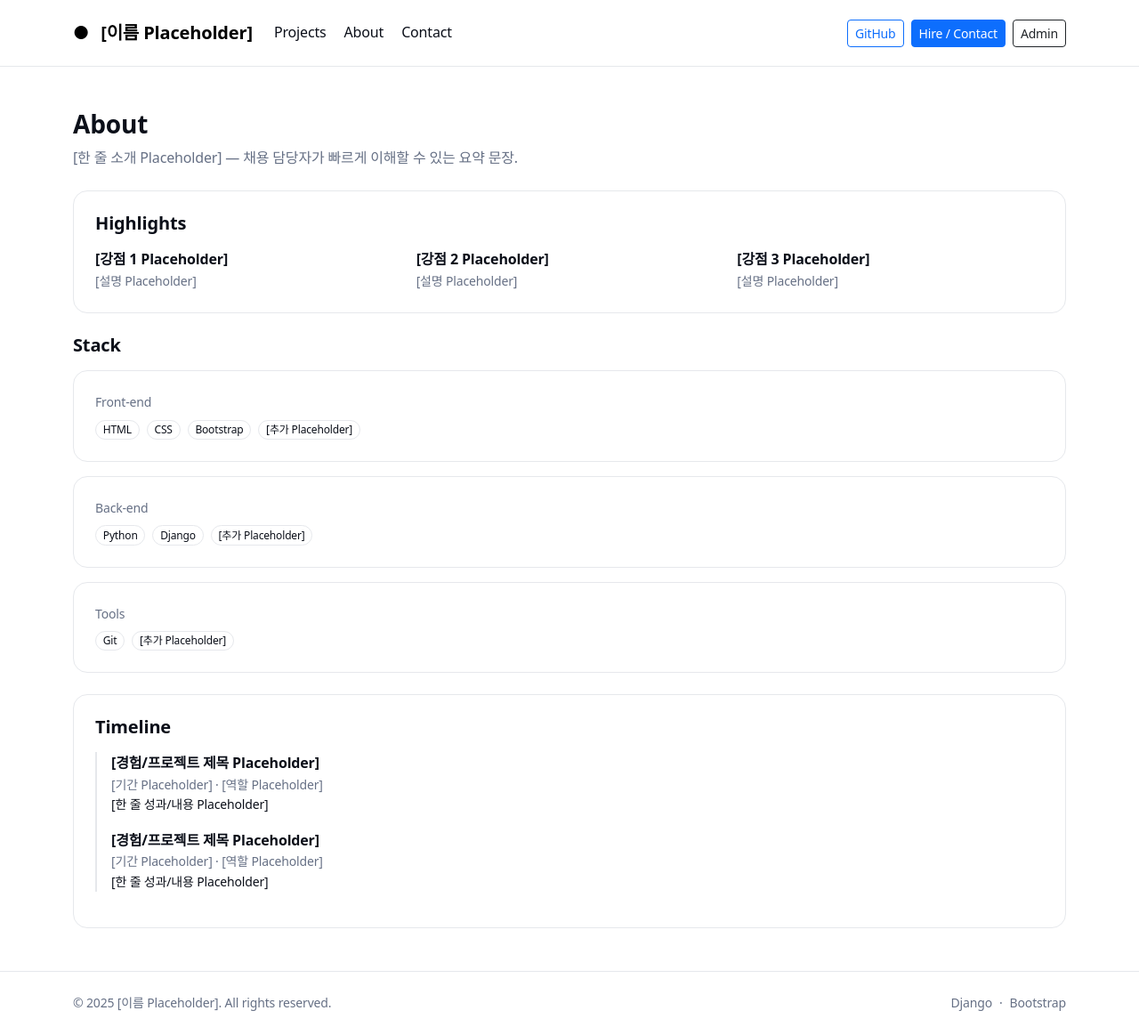
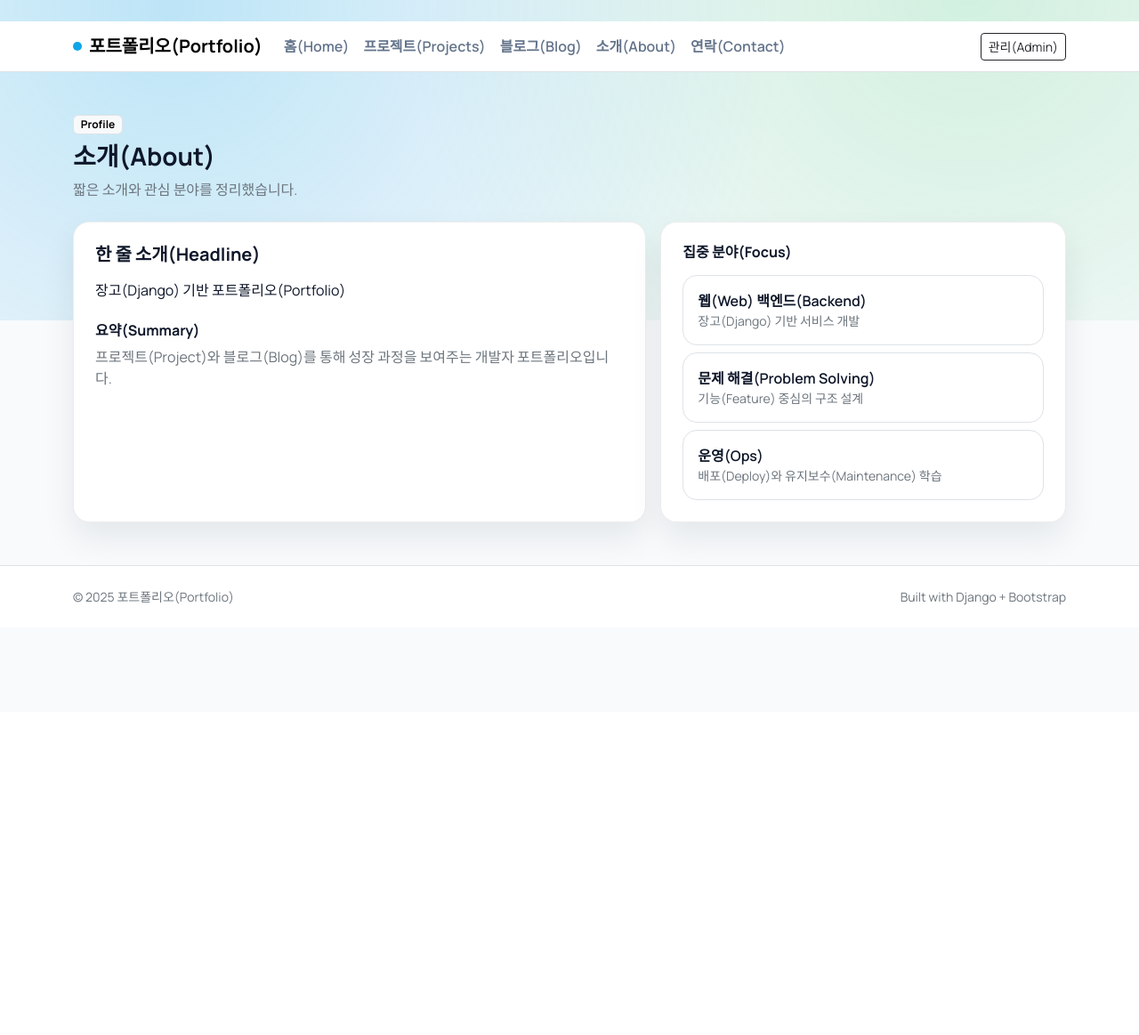
Before and after one commit to jimin-vision/vision_jimin_django, a Django app: page /about/ in a window 1280 px wide. Shown: the whole page at 89% size. After the commit the page ends 680 px from the top, so only its background shows below. Run offline with Django 5.2, Linux system fonts and the light colour scheme.

Commit message:
리메이크
기존에 있던 모든걸 갈아엎고
새로운 ui와 스타일로 재구성

```diff
--- a/blog/templates/blog/base.html
+++ b/blog/templates/blog/base.html
@@ -3,136 +3,120 @@
 <head>
   <meta charset="utf-8" />
   <meta name="viewport" content="width=device-width, initial-scale=1" />
+
+  <link rel="preconnect" href="https://fonts.googleapis.com">
+  <link rel="preconnect" href="https://fonts.gstatic.com" crossorigin>
+  <link href="https://fonts.googleapis.com/css2?family=Manrope:wght@400;600;700&display=swap" rel="stylesheet">
   <link href="https://cdn.jsdelivr.net/npm/bootstrap@5.3.3/dist/css/bootstrap.min.css" rel="stylesheet">
 
-  <title>{% block title %}Portfolio Blog{% endblock %}</title>
+  <title>{% block title %}포트폴리오(Portfolio){% endblock %}</title>
 
   <style>
-    :root{
-      --c-bg:#ffffff;
-      --c-surface:#ffffff;
-      --c-text:#0b0f19;
-      --c-muted:#667085;
-      --c-border:#e6e8ec;
-      --c-accent:#2563eb; /* 포인트 컬러 1개(원하면 이 값만 변경) */
-      --c-focus: rgba(37,99,235,.25);
-
-      --r-sm: 8px;
-      --r-md: 12px;
-      --r-lg: 16px;
-
-      --shadow-sm: 0 1px 2px rgba(16,24,40,.06);
-      --shadow-md: 0 6px 18px rgba(16,24,40,.08);
+    :root {
+      --ink: #0f172a;
+      --muted: #64748b;
+      --accent: #0ea5e9;
+      --accent-2: #22c55e;
+      --surface: #ffffff;
+      --border: rgba(15, 23, 42, 0.08);
+      --radius: 18px;
     }
-
-    /* Bootstrap 변수 오버라이드(핵심) */
-    body{
-      --bs-body-bg: var(--c-bg);
-      --bs-body-color: var(--c-text);
-      --bs-border-color: var(--c-border);
-      --bs-primary: var(--c-accent);
-      --bs-link-color: var(--c-accent);
-      --bs-link-hover-color: #1d4ed8;
-      font-size: 16px;
-      line-height: 1.6;
-      letter-spacing: -0.01em;
+    body {
+      font-family: "Manrope", sans-serif;
+      color: var(--ink);
+      background: #f8fafc;
+      min-height: 100vh;
     }
-
-    /* 공통 컴포넌트 유틸 */
-    .app-shell { min-height: 100vh; display:flex; flex-direction:column; }
-    .app-main { flex:1; }
-    .surface { background: var(--c-surface); border:1px solid var(--c-border); border-radius: var(--r-lg); }
-    .muted { color: var(--c-muted); }
-
-    .nav-link { color: var(--c-text); }
-    .nav-link:hover { color: var(--c-accent); }
-
-    /* 접근성: 포커스 링 */
-    :focus-visible { outline: 0; box-shadow: 0 0 0 .25rem var(--c-focus); border-radius: 8px; }
-
-    /* 카드(프로젝트/포스트) */
-    .card-min {
-      border: 1px solid var(--c-border);
-      border-radius: var(--r-lg);
-      box-shadow: none;
+    body::before {
+      content: "";
+      position: fixed;
+      inset: -10% 0 auto 0;
+      height: 55vh;
+      background:
+        radial-gradient(circle at 15% 20%, rgba(14, 165, 233, 0.25), transparent 60%),
+        radial-gradient(circle at 85% 15%, rgba(34, 197, 94, 0.18), transparent 55%);
+      z-index: -1;
     }
-    .card-min:hover { box-shadow: var(--shadow-sm); }
-
-    /* 배지 */
-    .badge-min{
-      border:1px solid var(--c-border);
-      background: #fff;
-      color: var(--c-text);
-      font-weight: 500;
+    .surface {
+      background: var(--surface);
+      border: 1px solid var(--border);
+      border-radius: var(--radius);
+      box-shadow: 0 18px 36px rgba(15, 23, 42, 0.08);
     }
-
-    /* 히어로 */
-    .hero{
-      border:1px solid var(--c-border);
-      border-radius: var(--r-lg);
-      background: #fff;
-      box-shadow: none;
+    .brand-mark {
+      width: 10px;
+      height: 10px;
+      border-radius: 999px;
+      background: var(--accent);
+      display: inline-block;
+      margin-right: 8px;
+    }
+    .navbar .nav-link {
+      color: var(--muted);
+      font-weight: 600;
+    }
+    .navbar .nav-link:hover {
+      color: var(--ink);
+    }
+    .badge-skill {
+      background: #f1f5f9;
+      color: var(--ink);
+      border: 1px solid rgba(15, 23, 42, 0.08);
+      font-weight: 600;
+    }
+    .hero-title {
+      letter-spacing: -0.02em;
+    }
+    .fade-up {
+      animation: fadeUp 0.7s ease both;
+    }
+    .stagger > * {
+      animation: fadeUp 0.7s ease both;
+    }
+    .stagger > *:nth-child(2) { animation-delay: 0.08s; }
+    .stagger > *:nth-child(3) { animation-delay: 0.16s; }
+    .stagger > *:nth-child(4) { animation-delay: 0.24s; }
+    @keyframes fadeUp {
+      from { opacity: 0; transform: translateY(14px); }
+      to { opacity: 1; transform: translateY(0); }
     }
   </style>
+  {% block extra_head %}{% endblock %}
 </head>
-
 <body>
-<div class="app-shell">
-
-  <!-- Header / Navigation -->
-  <nav class="navbar navbar-expand-lg sticky-top bg-white border-bottom">
-    <div class="container py-2">
-      <a class="navbar-brand fw-semibold" href="{% url 'post_list' %}">
-        <span class="me-2">●</span> <span>[이름 Placeholder]</span>
+  <nav class="navbar navbar-expand-lg bg-white border-bottom sticky-top">
+    <div class="container">
+      <a class="navbar-brand fw-bold d-flex align-items-center" href="{% url 'home' %}">
+        <span class="brand-mark"></span>
+        포트폴리오(Portfolio)
       </a>
-
-      <button class="navbar-toggler" type="button" data-bs-toggle="collapse" data-bs-target="#topNav" aria-controls="topNav" aria-expanded="false">
+      <button class="navbar-toggler" type="button" data-bs-toggle="collapse" data-bs-target="#mainNav">
         <span class="navbar-toggler-icon"></span>
       </button>
-
-      <div class="collapse navbar-collapse" id="topNav">
-        <ul class="navbar-nav me-auto mb-2 mb-lg-0 gap-lg-1">
-          <li class="nav-item"><a class="nav-link" href="{% url 'post_list' %}">Projects</a></li>
-          <li class="nav-item"><a class="nav-link" href="{% url 'about' %}">About</a></li>
-          <li class="nav-item"><a class="nav-link" href="{% url 'contact' %}">Contact</a></li>
+      <div class="collapse navbar-collapse" id="mainNav">
+        <ul class="navbar-nav me-auto mb-2 mb-lg-0">
+          <li class="nav-item"><a class="nav-link" href="{% url 'home' %}">홈(Home)</a></li>
+          <li class="nav-item"><a class="nav-link" href="{% url 'projects' %}">프로젝트(Projects)</a></li>
+          <li class="nav-item"><a class="nav-link" href="{% url 'post_list' %}">블로그(Blog)</a></li>
+          <li class="nav-item"><a class="nav-link" href="{% url 'about' %}">소개(About)</a></li>
+          <li class="nav-item"><a class="nav-link" href="{% url 'contact' %}">연락(Contact)</a></li>
         </ul>
-
-        <!-- Right CTA (placeholder) -->
-        <div class="d-flex gap-2">
-          <a class="btn btn-outline-primary btn-sm" href="[GitHub URL Placeholder]" target="_blank" rel="noopener">
-            GitHub
-          </a>
-          <a class="btn btn-primary btn-sm" href="{% url 'contact' %}">
-            Hire / Contact
-          </a>
-          <a class="btn btn-outline-dark btn-sm" href="/admin/">Admin</a>
-        </div>
+        <a class="btn btn-outline-dark btn-sm" href="/admin/">관리(Admin)</a>
       </div>
     </div>
   </nav>
 
-  <!-- Optional hero block (홈에서만 사용 권장) -->
-  {% block hero %}{% endblock %}
-
-  <!-- Main -->
-  <main class="app-main">
-    <div class="container py-4 py-lg-5">
-      {% block content %}{% endblock %}
-    </div>
+  <main class="container py-5">
+    {% block content %}{% endblock %}
   </main>
 
-  <!-- Footer -->
   <footer class="border-top bg-white">
     <div class="container py-4 d-flex flex-column flex-md-row justify-content-between gap-2">
-      <div class="small muted">© {% now "Y" %} [이름 Placeholder]. All rights reserved.</div>
-      <div class="small muted">
-        <span class="me-2">Django</span><span class="me-2">·</span><span>Bootstrap</span>
-      </div>
+      <div class="text-secondary small">© {% now "Y" %} 포트폴리오(Portfolio)</div>
+      <div class="text-secondary small">Built with Django + Bootstrap</div>
     </div>
   </footer>
 
-</div>
-
-<script src="https://cdn.jsdelivr.net/npm/bootstrap@5.3.3/dist/js/bootstrap.bundle.min.js"></script>
+  <script src="https://cdn.jsdelivr.net/npm/bootstrap@5.3.3/dist/js/bootstrap.bundle.min.js"></script>
 </body>
 </html>
--- /dev/null
+++ b/blog/urls.py
@@ -0,0 +1,6 @@
+from django.urls import path
+from . import views
+
+urlpatterns = [
+    path("", views.post_list, name="post_list"),
+]
--- a/mysite/urls.py
+++ b/mysite/urls.py
@@ -1,25 +1,8 @@
-"""
-URL configuration for mysite project.
-
-The `urlpatterns` list routes URLs to views. For more information please see:
-    https://docs.djangoproject.com/en/6.0/topics/http/urls/
-Examples:
-Function views
-    1. Add an import:  from my_app import views
-    2. Add a URL to urlpatterns:  path('', views.home, name='home')
-Class-based views
-    1. Add an import:  from other_app.views import Home
-    2. Add a URL to urlpatterns:  path('', Home.as_view(), name='home')
-Including another URLconf
-    1. Import the include() function: from django.urls import include, path
-    2. Add a URL to urlpatterns:  path('blog/', include('blog.urls'))
-"""
 from django.contrib import admin
 from django.urls import path, include
-from blog import views
 
 urlpatterns = [
+    path("", include("pages.urls")),
+    path("blog/", include("blog.urls")),
     path("admin/", admin.site.urls),
-    path("", include("pages.urls")),# /about, /contact
-    path("", views.post_list, name="post_list"),# /
 ]
--- /dev/null
+++ b/pages/data.py
@@ -0,0 +1,43 @@
+PROFILE = {
+    "name": "Your Name",
+    "headline": "장고(Django) 기반 포트폴리오(Portfolio)",
+    "summary": "프로젝트(Project)와 블로그(Blog)를 통해 성장 과정을 보여주는 개발자 포트폴리오입니다.",
+    "email": "TODO",
+    "github": "TODO",
+    "resume": "",
+}
+
+PROJECTS = [
+    {
+        "name": "포트폴리오 웹(Portfolio Web)",
+        "summary": "홈(Home), 프로젝트(Projects), 연락(Contact) 동선을 갖춘 개인 사이트.",
+        "tech_stack": ["Django", "Bootstrap", "SQLite"],
+        "link": "https://example.com",
+    },
+    {
+        "name": "블로그 기록 시스템(Blog Log System)",
+        "summary": "관리자(Admin)에서 글을 작성하고 목록(List)으로 보여주는 블로그.",
+        "tech_stack": ["Django", "템플릿(Templates)"],
+        "link": "https://example.com",
+    },
+    {
+        "name": "프로젝트 카드 UI(Project Card UI)",
+        "summary": "카드(Card) 레이아웃으로 핵심 정보를 빠르게 스캔.",
+        "tech_stack": ["Bootstrap", "HTML"],
+        "link": "https://example.com",
+    },
+]
+
+LANGUAGE_USAGE = [
+    {"label": "Python", "percent": 55, "note": "Django"},
+    {"label": "HTML/CSS", "percent": 20, "note": "템플릿(Template)"},
+    {"label": "JavaScript", "percent": 15, "note": "UI"},
+    {"label": "SQL", "percent": 10, "note": "SQLite"},
+]
+
+WORK_USAGE = [
+    {"label": "기능(Feature) 개발", "percent": 50, "note": "CRUD / Flow"},
+    {"label": "UI/UX", "percent": 25, "note": "Bootstrap"},
+    {"label": "데이터(Data) 설계", "percent": 15, "note": "Model"},
+    {"label": "배포(Deploy)", "percent": 10, "note": "Setup"},
+]
--- a/pages/templates/pages/about.html
+++ b/pages/templates/pages/about.html
@@ -1,78 +1,40 @@
 {% extends "blog/base.html" %}
-{% block title %}About - Portfolio{% endblock %}
+{% block title %}소개(About) - 포트폴리오(Portfolio){% endblock %}
 
 {% block content %}
-<section class="mb-4">
-  <h1 class="h3 fw-semibold mb-2">About</h1>
-  <p class="muted mb-0">
-    [한 줄 소개 Placeholder] — 채용 담당자가 빠르게 이해할 수 있는 요약 문장.
-  </p>
+<section class="mb-4 fade-up">
+  <span class="badge text-bg-light border mb-2">Profile</span>
+  <h1 class="h3 fw-bold mb-2">소개(About)</h1>
+  <p class="text-secondary mb-0">짧은 소개와 관심 분야를 정리했습니다.</p>
 </section>
 
-<section class="surface p-4 mb-4">
-  <h2 class="h5 fw-semibold mb-3">Highlights</h2>
-  <div class="row g-3">
-    <div class="col-md-4">
-      <div class="fw-semibold">[강점 1 Placeholder]</div>
-      <div class="small muted">[설명 Placeholder]</div>
-    </div>
-    <div class="col-md-4">
-      <div class="fw-semibold">[강점 2 Placeholder]</div>
-      <div class="small muted">[설명 Placeholder]</div>
-    </div>
-    <div class="col-md-4">
-      <div class="fw-semibold">[강점 3 Placeholder]</div>
-      <div class="small muted">[설명 Placeholder]</div>
+<div class="row g-3">
+  <div class="col-lg-7">
+    <div class="surface p-4 h-100">
+      <h2 class="h5 fw-bold mb-3">한 줄 소개(Headline)</h2>
+      <p class="mb-4">{{ profile.headline }}</p>
+      <h3 class="h6 fw-bold">요약(Summary)</h3>
+      <p class="text-secondary mb-0">{{ profile.summary }}</p>
     </div>
   </div>
-</section>
-
-<section class="mb-4">
-  <h2 class="h5 fw-semibold mb-3">Stack</h2>
-
-  <div class="surface p-4 mb-3">
-    <div class="small muted mb-2">Front-end</div>
-    <div class="d-flex flex-wrap gap-2">
-      <span class="badge badge-min rounded-pill">HTML</span>
-      <span class="badge badge-min rounded-pill">CSS</span>
-      <span class="badge badge-min rounded-pill">Bootstrap</span>
-      <span class="badge badge-min rounded-pill">[추가 Placeholder]</span>
+  <div class="col-lg-5">
+    <div class="surface p-4 h-100">
+      <h2 class="h6 fw-bold mb-3">집중 분야(Focus)</h2>
+      <div class="d-grid gap-2">
+        <div class="p-3 border rounded-4 bg-white">
+          <div class="fw-semibold">웹(Web) 백엔드(Backend)</div>
+          <div class="small text-secondary">장고(Django) 기반 서비스 개발</div>
+        </div>
+        <div class="p-3 border rounded-4 bg-white">
+          <div class="fw-semibold">문제 해결(Problem Solving)</div>
+          <div class="small text-secondary">기능(Feature) 중심의 구조 설계</div>
+        </div>
+        <div class="p-3 border rounded-4 bg-white">
+          <div class="fw-semibold">운영(Ops)</div>
+          <div class="small text-secondary">배포(Deploy)와 유지보수(Maintenance) 학습</div>
+        </div>
+      </div>
     </div>
   </div>
-
-  <div class="surface p-4 mb-3">
-    <div class="small muted mb-2">Back-end</div>
-    <div class="d-flex flex-wrap gap-2">
-      <span class="badge badge-min rounded-pill">Python</span>
-      <span class="badge badge-min rounded-pill">Django</span>
-      <span class="badge badge-min rounded-pill">[추가 Placeholder]</span>
-    </div>
-  </div>
-
-  <div class="surface p-4">
-    <div class="small muted mb-2">Tools</div>
-    <div class="d-flex flex-wrap gap-2">
-      <span class="badge badge-min rounded-pill">Git</span>
-      <span class="badge badge-min rounded-pill">[추가 Placeholder]</span>
-    </div>
-  </div>
-</section>
-
-<section class="surface p-4">
-  <h2 class="h5 fw-semibold mb-3">Timeline</h2>
-
-  <!-- 타임라인: border-left 느낌 (Bootstrap만으로도 가능) -->
-  <div class="ps-3" style="border-left: 2px solid var(--c-border);">
-    <div class="mb-3">
-      <div class="fw-semibold">[경험/프로젝트 제목 Placeholder]</div>
-      <div class="small muted">[기간 Placeholder] · [역할 Placeholder]</div>
-      <div class="small">[한 줄 성과/내용 Placeholder]</div>
-    </div>
-    <div class="mb-3">
-      <div class="fw-semibold">[경험/프로젝트 제목 Placeholder]</div>
-      <div class="small muted">[기간 Placeholder] · [역할 Placeholder]</div>
-      <div class="small">[한 줄 성과/내용 Placeholder]</div>
-    </div>
-  </div>
-</section>
+</div>
 {% endblock %}
--- a/pages/urls.py
+++ b/pages/urls.py
@@ -1,7 +1,9 @@
 from django.urls import path
-from .import views
+from . import views
 
 urlpatterns = [
+    path("", views.home, name="home"),
+    path("projects/", views.projects, name="projects"),
     path("about/", views.about, name="about"),
     path("contact/", views.contact, name="contact"),
 ]
--- a/pages/views.py
+++ b/pages/views.py
@@ -1,7 +1,43 @@
 from django.shortcuts import render
+from .data import PROFILE, PROJECTS, LANGUAGE_USAGE, WORK_USAGE
+
+
+def _build_profile():
+    profile = PROFILE.copy()
+    email = profile.get("email", "")
+    profile["email_link"] = f"mailto:{email}" if email else ""
+
+    github = profile.get("github", "")
+    if github and not github.startswith(("http://", "https://")):
+        profile["github_link"] = f"https://github.com/{github}"
+    else:
+        profile["github_link"] = github
+
+    profile["resume_link"] = profile.get("resume", "")
+    return profile
+
+
+def home(request):
+    profile = _build_profile()
+    context = {
+        "profile": profile,
+        "projects": PROJECTS,
+        "language_usage": LANGUAGE_USAGE,
+        "work_usage": WORK_USAGE,
+    }
+    return render(request, "pages/home.html", context)
+
+
+def projects(request):
+    profile = _build_profile()
+    return render(request, "pages/projects.html", {"profile": profile, "projects": PROJECTS})
+
 
 def about(request):
-    return render(request,"pages/about.html")
+    profile = _build_profile()
+    return render(request, "pages/about.html", {"profile": profile})
+
 
 def contact(request):
-    return render(request,"pages/contact.html")
+    profile = _build_profile()
+    return render(request, "pages/contact.html", {"profile": profile})
```
Also changed, not shown: ASSUMPTIONS.md (added, +5 -0 lines), blog/templates/blog/post_list.html (+14 -86 lines), pages/templates/pages/_project_card.html (added, +16 -0 lines), pages/templates/pages/contact.html (+17 -36 lines), pages/templates/pages/home.html (added, +63 -0 lines), pages/templates/pages/projects.html (added, +20 -0 lines).
